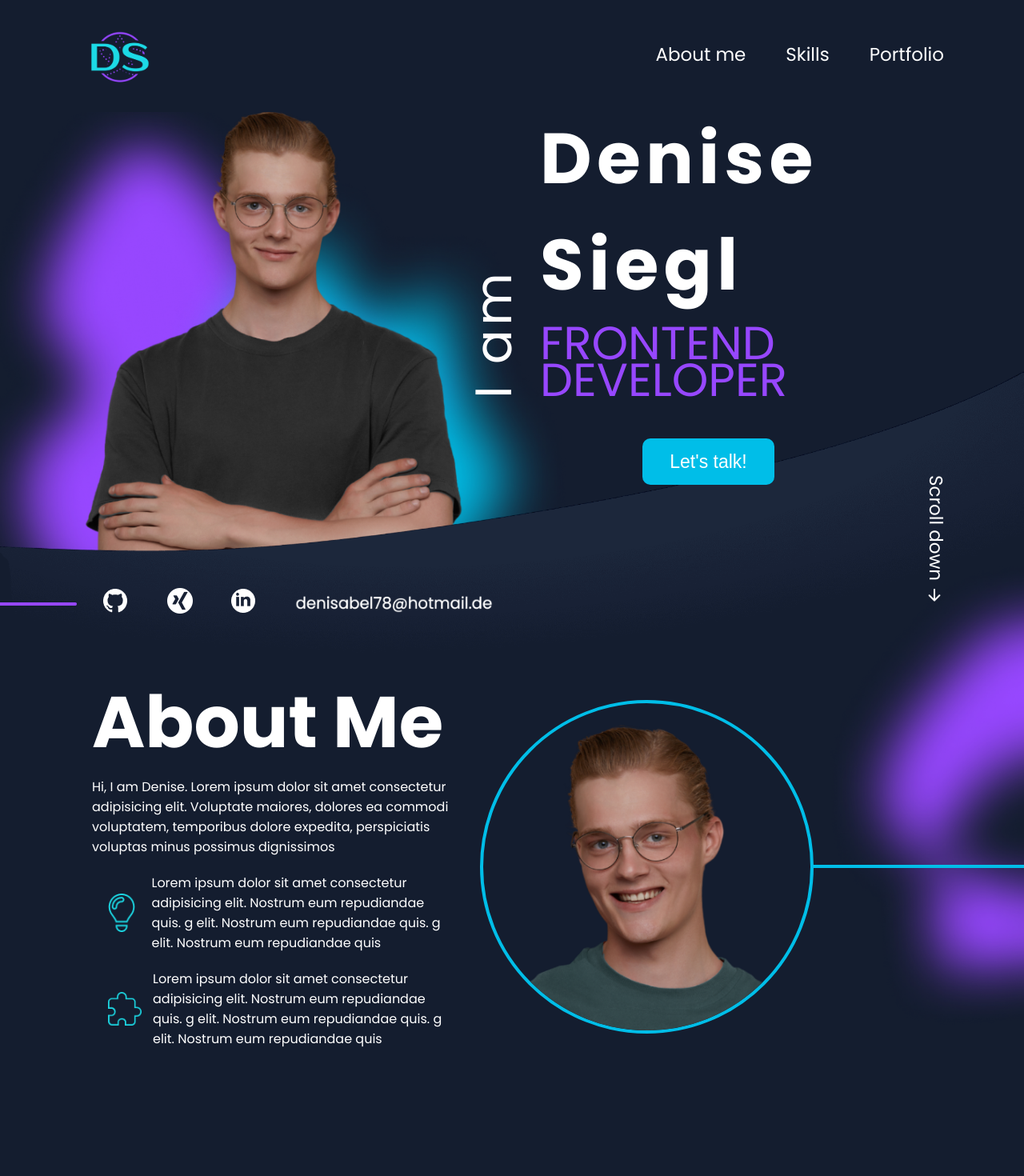
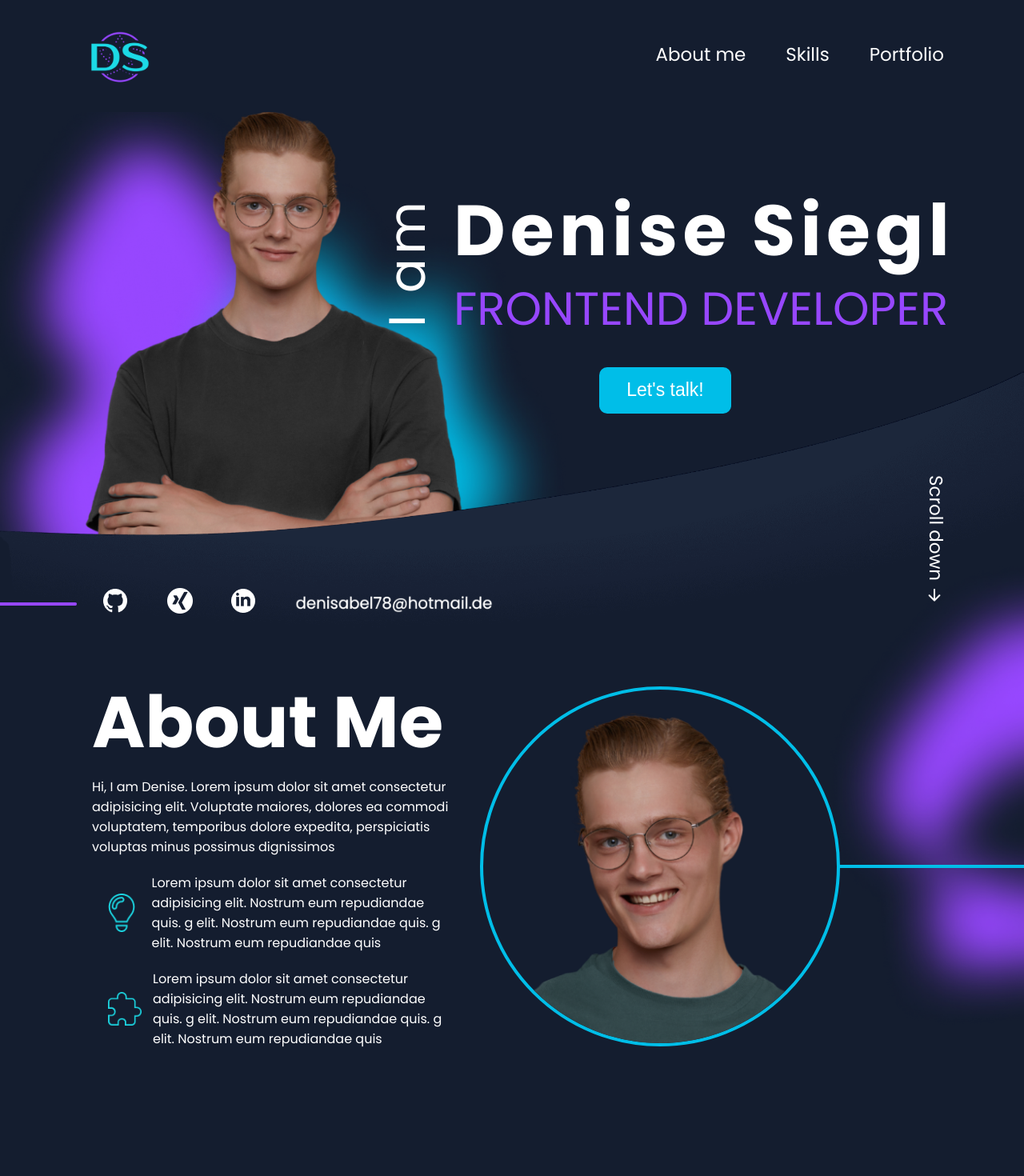
Before and after one commit to deniseS85/portfolio, an Angular app: page / in a window 1280 px wide. Shown: the top 1470 px of the page at 80% size. Built offline with nearby package versions, Linux system fonts and the light colour scheme.

Commit message:
send mail on server

```diff
--- a/src/app/about-me/about-me.component.scss
+++ b/src/app/about-me/about-me.component.scss
@@ -35,8 +35,10 @@
         flex-direction: column;
         align-items: center;
         margin-right: 87px;
-        width: 725px;
+       /*  width: 725px; */
         justify-content: space-between;
+        position: absolute;
+        right: 0;
         .info-profile {
             cursor: default;
             display: flex;
@@ -94,7 +96,7 @@
         z-index: -2;
         top: 350px;
         width: 100%;
-        height: 70vh;
+        height: 100%;
     }
 }
 
@@ -209,16 +211,19 @@
         justify-content: space-between;
         width: 680px;
         z-index: 1;
+        position: relative;
         .profile-round {
-            width: 409px;
-            height: 409px;
             border: 4px solid var(--light-blue);
             border-radius: 100%;
-            margin-right: -190px;
+            position: absolute;
+            width: 65%;
+            left: 0;
         }
         .line-profile-round {
-            width: 267px;
             height: 4px;
+            position: absolute;
+            width: 34%;
+            right: 0;
         }
     }
 }
--- a/src/app/contact/contact.component.html
+++ b/src/app/contact/contact.component.html
@@ -19,7 +19,7 @@
                     [class.error-border]="(contactForm.get('name')?.hasError('required') && isSubmitted && !emailSent) ||
                     (contactForm.get('name')?.hasError('minlength') && isSubmitted && !emailSent)"
                     [class.succes-border]="contactForm.get('name')?.valid">
-                <label>Your name</label>
+                <label [class.success-label]="contactForm.get('name')?.valid">Your name</label>
                 <p *ngIf="contactForm.get('name')?.valid && isSubmitted && !emailSent" class="error-box"></p>
                 <p *ngIf="(contactForm.get('name')?.hasError('required') && isSubmitted && !emailSent) ||
                     (contactForm.get('name')?.hasError('minlength') && isSubmitted && !emailSent)"
@@ -37,7 +37,7 @@
                     [class.error-border]="(contactForm.get('email')?.hasError('required') && isSubmitted && !emailSent) ||
                     (contactForm.get('email')?.hasError('email') && isSubmitted && !emailSent)"
                     [class.succes-border]="contactForm.get('email')?.valid">
-                <label>Your email</label>
+                <label [class.success-label]="contactForm.get('email')?.valid">Your email</label>
                 <p *ngIf="contactForm.get('email')?.valid && isSubmitted" class="error-box"></p>
                 <p *ngIf="(contactForm.get('email')?.hasError('required') && isSubmitted && !emailSent) ||
                     (contactForm.get('email')?.hasError('email') && isSubmitted && !emailSent)"
@@ -56,7 +56,7 @@
                     (contactForm.get('message')?.hasError('minlength') && isSubmitted && !emailSent)"
                     [class.succes-border]="contactForm.get('message')?.valid">
                 </textarea>
-                <label>Your message</label>
+                <label [class.success-label]="contactForm.get('message')?.valid">Your message</label>
                 <p *ngIf="contactForm.get('message')?.valid && isSubmitted && !emailSent" class="error-box"></p>
                 <p *ngIf="(contactForm.get('message')?.hasError('required') && isSubmitted && !emailSent) ||
                     (contactForm.get('message')?.hasError('minlength') && isSubmitted && !emailSent)"
--- a/src/app/contact/contact.component.scss
+++ b/src/app/contact/contact.component.scss
@@ -83,7 +83,7 @@
                 transition: 0.2s ease-out;
                 background-color: #141D2F;
                 line-height: 17px;
-                 &:hover {
+                &:hover {
                     border: 1px solid var(--turquoise);
                 }
             }
@@ -98,7 +98,6 @@
                     border-color: var(--turquoise);
                 }
             }
-            /*  */
             input:focus + label, textarea:focus + label {
                 color: var(--purple);
                 top: 0;
@@ -108,7 +107,6 @@
             input:focus:hover + label, textarea:focus:hover + label {
                 color: var(--turquoise);
             }
-            /*  */
             input:not(:placeholder-shown) + label, textarea:not(:placeholder-shown) + label {
                 top: 0;
                 transform: translateY(-50%) scale(.9);
--- a/src/app/contact/contact.component.ts
+++ b/src/app/contact/contact.component.ts
@@ -29,7 +29,7 @@
 
     async sendMail() {
         if (!this.contactForm.invalid) {
-            let response = await fetch('https://denise-siegl.developerakademie.net/send_mail/send_mail.php',
+            let response = await fetch('https://denise.selfcoders.com/send_mail/send_mail.php',
                 { method: 'POST', body: this.setFormData() }
 
             );
--- a/src/app/header/header.component.scss
+++ b/src/app/header/header.component.scss
@@ -102,11 +102,13 @@
 @media (max-width: 710px) {
     header {
         padding: 20px 50px;
-    }
-    nav a {
-        display: none;
-    }
-    .nav-responsiv {
-        display: flex;
+        nav {
+            a {
+                display: none;
+            }
+        }
+        .nav-responsiv {
+            display: flex;
+        }
     }
 }
--- a/src/app/header/header.component.ts
+++ b/src/app/header/header.component.ts
@@ -1,7 +1,6 @@
-import { Component, ElementRef, HostListener, ViewChild } from '@angular/core';
+import { Component, ElementRef, HostListener, OnInit, ViewChild } from '@angular/core';
 import { ViewportScroller } from '@angular/common';
 import { IconsService } from '../icons.service';
-
 
 
 @Component({
@@ -21,6 +20,7 @@
 
   @HostListener('window:scroll', ['$event'])
     checkOffsetTop() {
+
       if (window.pageYOffset > 635 && window.pageYOffset < 1254) {
         this.currentActive = 1;
       } else if (window.pageYOffset > 1255 && window.pageYOffset < 1851) {
@@ -35,5 +35,6 @@
 
   public scroll(elementId: string): void {
     this.viewportScroller.scrollToAnchor(elementId);
+
   }
 }
```
